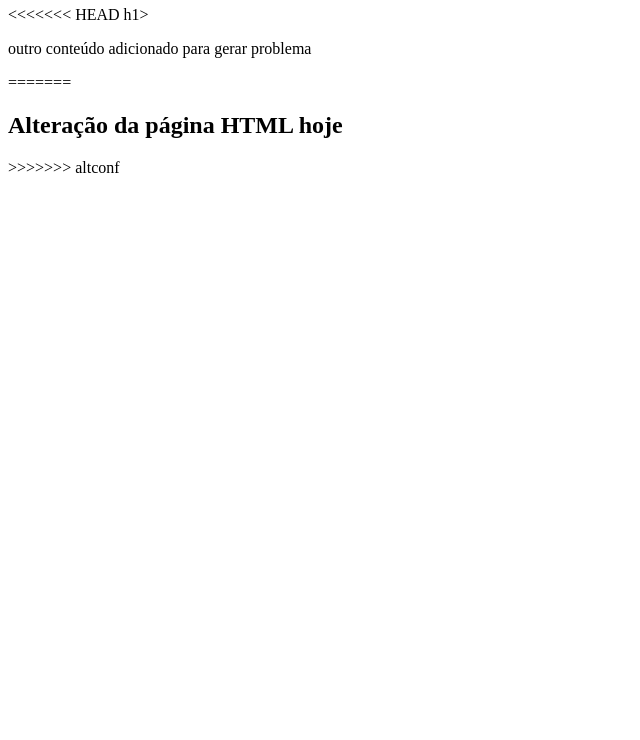
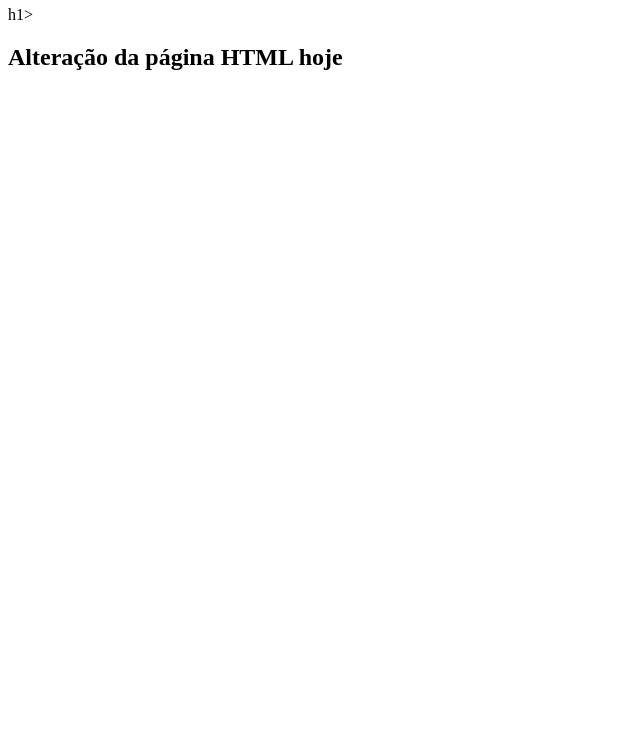
Before and after one commit to anandamuniz/gama-no-github, a plain HTML site: page index.html in a window 1280 px wide. Shown: the part 60-800 px from the top of the page, without its empty margins (0-640 px from the left). Drawn offline with Linux system fonts and the light colour scheme.

Commit message:
novas alterações

```diff
--- a/index.html
+++ b/index.html
@@ -1,11 +1,8 @@
 <html>
     <body>
         <h1>Minha Página HTML</h1>
-<<<<<<< HEAD
-       h1>
-        <p>outro conteúdo adicionado para gerar problema</p>
-=======
+        h1>
         <h2>Alteração da página HTML hoje</h2>
->>>>>>> altconf
+
             </body>
 </html>
```
